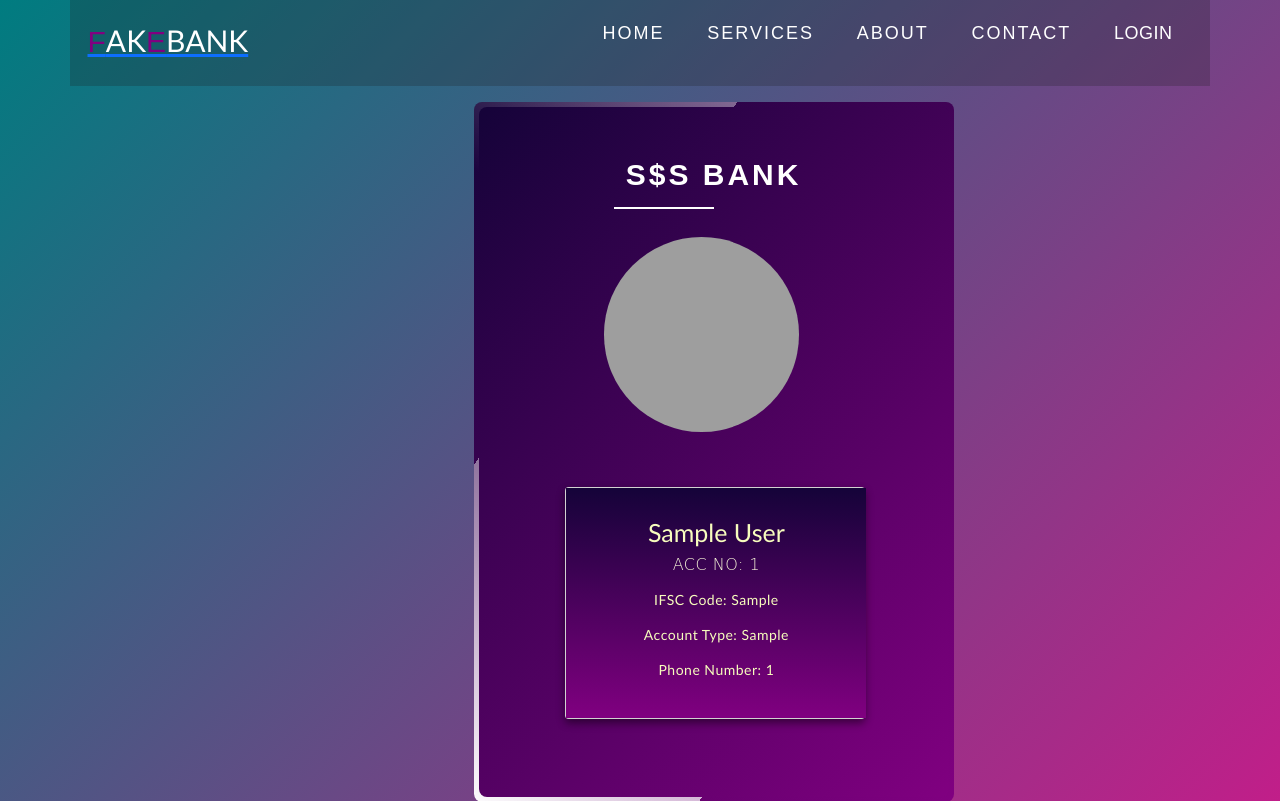
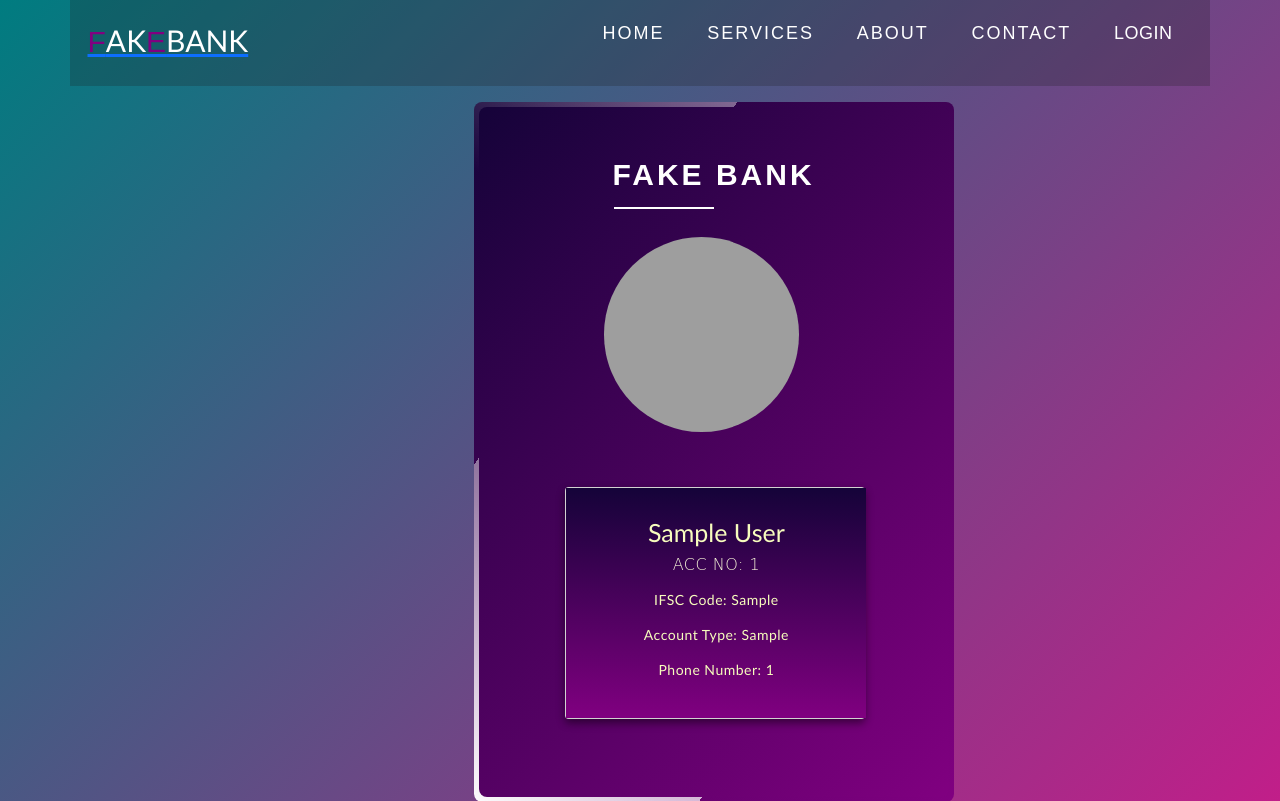
Before and after one commit to Sidharth-SN/Bank_Website, a Flask app: template templates/profile.html in a window 1280 px wide. Shown: the top 801 px of the page. Run offline with Flask 3, Linux system fonts and the light colour scheme; the template is opened without the code that fills it: values that come from a table or form of the project are taken from there, others are empty; tables that the repository leaves empty hold one stand-in row (values such as "Sample post"); grey boxes are pictures that could not be loaded.

Commit message:
Update profile.html

```diff
--- a/templates/profile.html
+++ b/templates/profile.html
@@ -22,7 +22,7 @@
           <!-- <div class="col"> -->
             <div class="form-box">
                 <div class="form">
-                    <h2>S$S BANK</h2>
+                    <h2>FAKE BANK</h2>
                     <link rel="stylesheet" href="https://cdnjs.cloudflare.com/ajax/libs/font-awesome/4.7.0/css/font-awesome.min.css">
 
                     <!-- <div class="card"> -->
```
